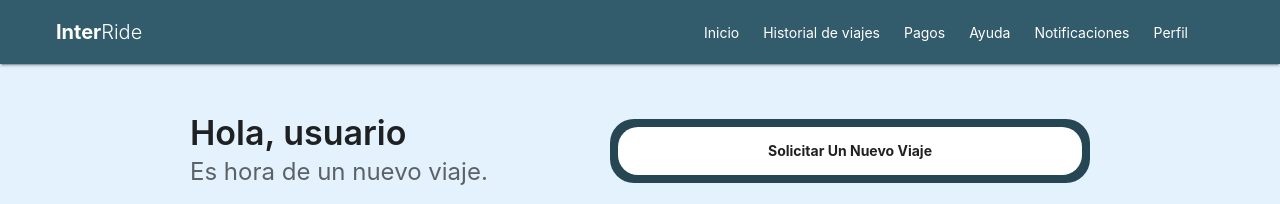
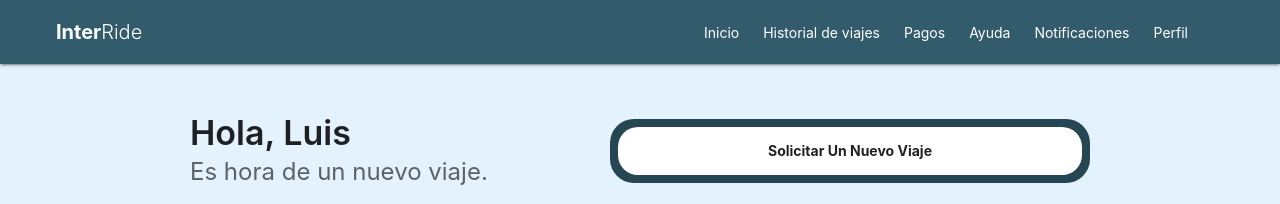
Before and after one commit to InterRideOrg/InterRide_FrontEnd, a React (Vite) app in the folder interride-frontend/: page /passenger/home in a window 1280 px wide. Shown: the top 204 px of the page. Built offline with nearby package versions, Linux system fonts and the light colour scheme; some icons are missing.

Commit message:
Hacer el nombre de usuario dinámico en el home

```diff
--- a/interride-frontend/src/pages/passenger/PassengerHomePage.jsx
+++ b/interride-frontend/src/pages/passenger/PassengerHomePage.jsx
@@ -13,7 +13,7 @@ import ArrowForwardIosIcon   from "@mui/icons-material/ArrowForwardIos";
 import MainLayout        from "../../components/layout/MainLayout";
 import LargeActionButton from "../../components/ui/LargeActionButton";
 import { useQuery }      from "@tanstack/react-query";
-import { fetchPassengerHome } from "../../services/mockApi";
+import { fetchPassengerHome, fetchPassengerProfile } from "../../services/mockApi";
 import { useAuth } from "../../auth/AuthContext";
 
 /* ----- tarjeta de viaje (reutilizable) ------------------- */
@@ -49,12 +49,17 @@ function TripCard({ title, subtitle, onClick, color = "primary.main" }) {
 /* -------------------------------------------------------- */
 export default function PassengerHomePage() {
   const { user } = useAuth(); // nombre para “Hola, Madison”
-  const { data, isLoading }   = useQuery({
+  // ───── Home (viajes) ───────────────────────────────
+  const { data: home, isLoading: loadingHome } = useQuery({
     queryKey: ["home"],
     queryFn : fetchPassengerHome
   });
-
-  if (isLoading) {
+  // ───── Perfil (nombre) ─────────────────────────────
+  const { data: profile, isLoading: loadingProfile } = useQuery({
+      queryKey: ["profile"],
+      queryFn : fetchPassengerProfile
+  });
+  if (loadingHome || loadingProfile) {
     return (
       <MainLayout>
         <Box mt={12} textAlign="center">
@@ -64,7 +69,7 @@ export default function PassengerHomePage() {
     );
   }
 
-  const { current, available } = data;
+  const { current, available } = home;
 
   return (
     <MainLayout>
@@ -78,15 +83,17 @@ export default function PassengerHomePage() {
         gap={2}                // separación cuando haga wrap
         mb={4}
         >
-            {/* saludo */}
-            <Box>
+                {/* saludo */}
+                <Box>
                 <Typography variant="h4" fontWeight={600}>
-                Hola, {user?.firstName ?? "usuario"}
+                    Hola, {profile?.nombres ?? "Usuario"}
                 </Typography>
+
                 <Typography color="text.secondary">
-                Es hora de un nuevo viaje.
+                    Es hora de un nuevo viaje.
                 </Typography>
-            </Box>
+                </Box>
+
                 {/* botón de acción */}
                 <LargeActionButton
                 sx={{ flexShrink: 0 }}
```
